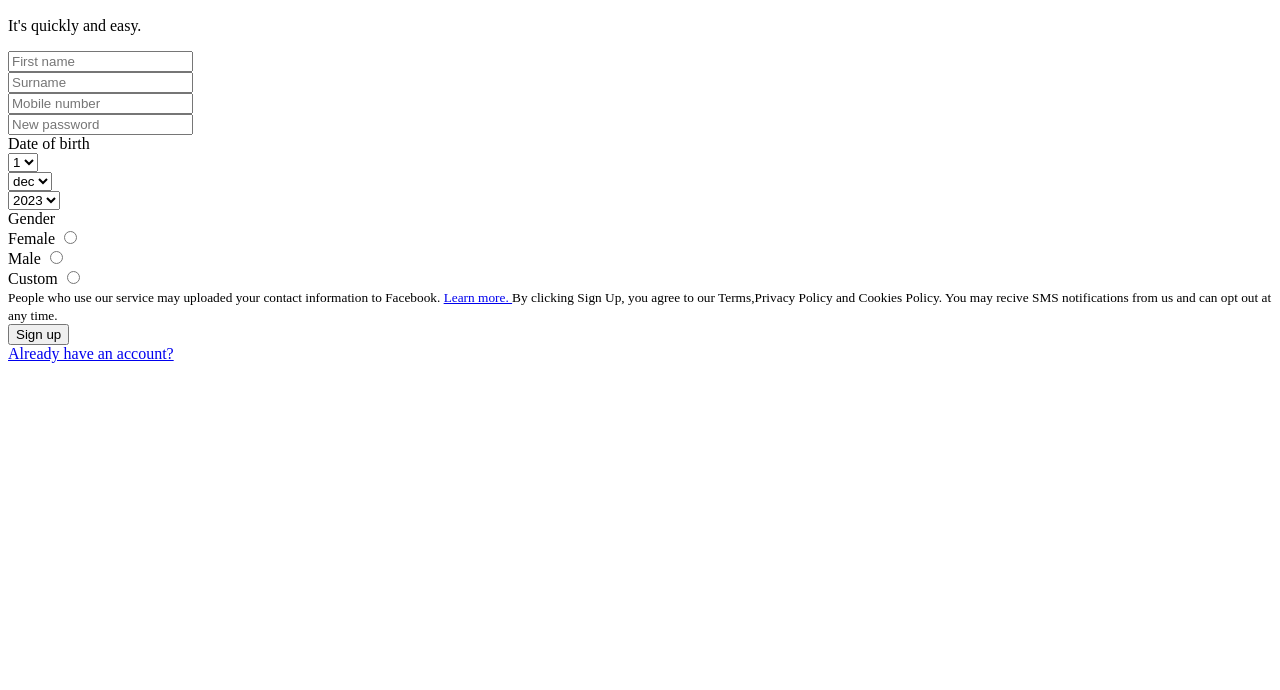
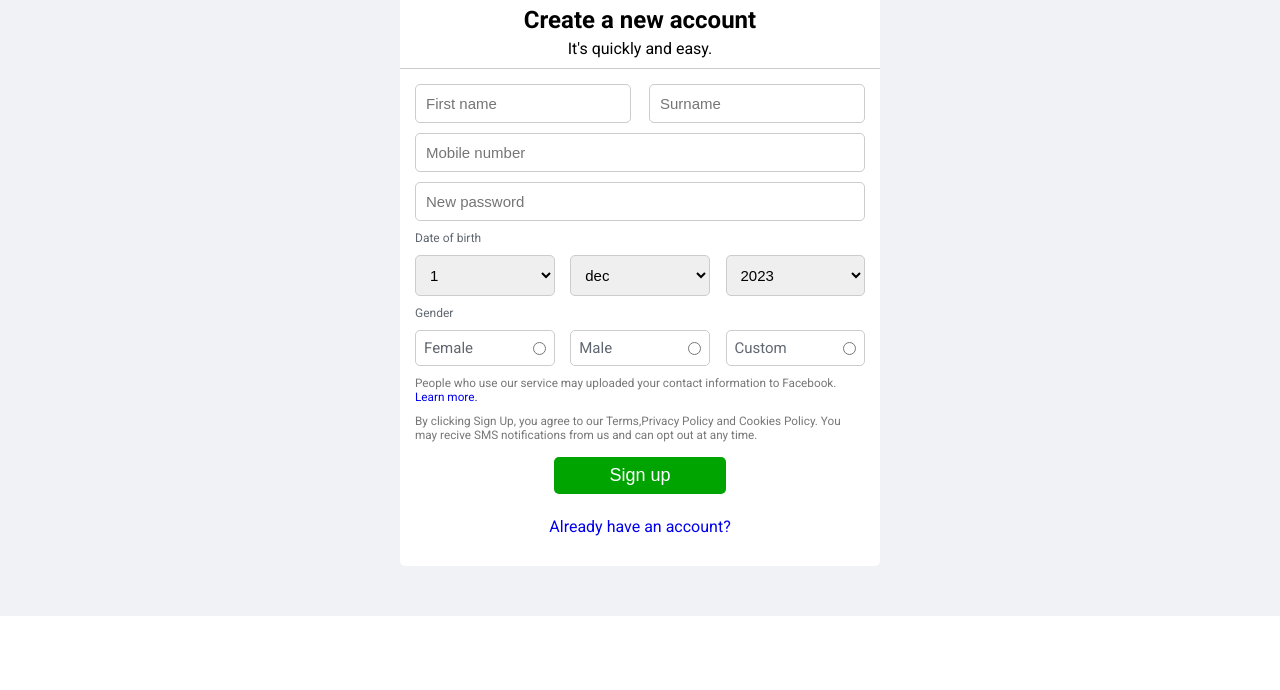
Before and after one commit to Kajanika/Simple-calculator-app, a plain HTML site: page index.html in a window 1280 px wide. Shown: the part 110-800 px from the top of the page. Drawn offline with Linux system fonts and the light colour scheme.

Commit message:
Update index.html
update html file

```diff
--- a/index.html
+++ b/index.html
@@ -8,7 +8,7 @@
     <link rel="preconnect" href="https://fonts.googleapis.com">
     <link rel="preconnect" href="https://fonts.gstatic.com" crossorigin>
     <link href="https://fonts.googleapis.com/css2?family=Roboto:wght@400;500;700&display=swap" rel="stylesheet">
-     <link href="styles.css" rel="styleshet" type="text/css">
+     <link href="styles.css" rel="stylesheet" type="text/css">
 </head>
 <body>
     <div class="main-div">
```
